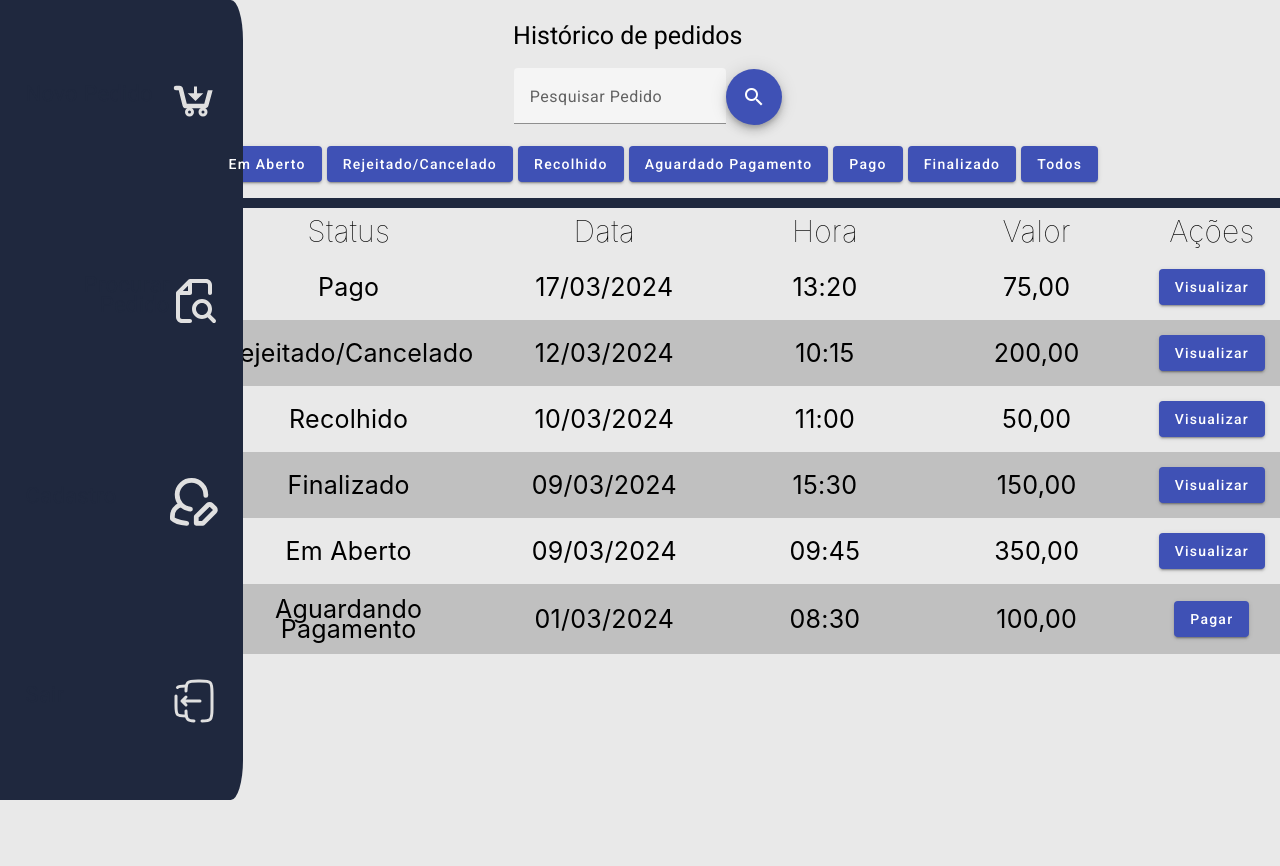
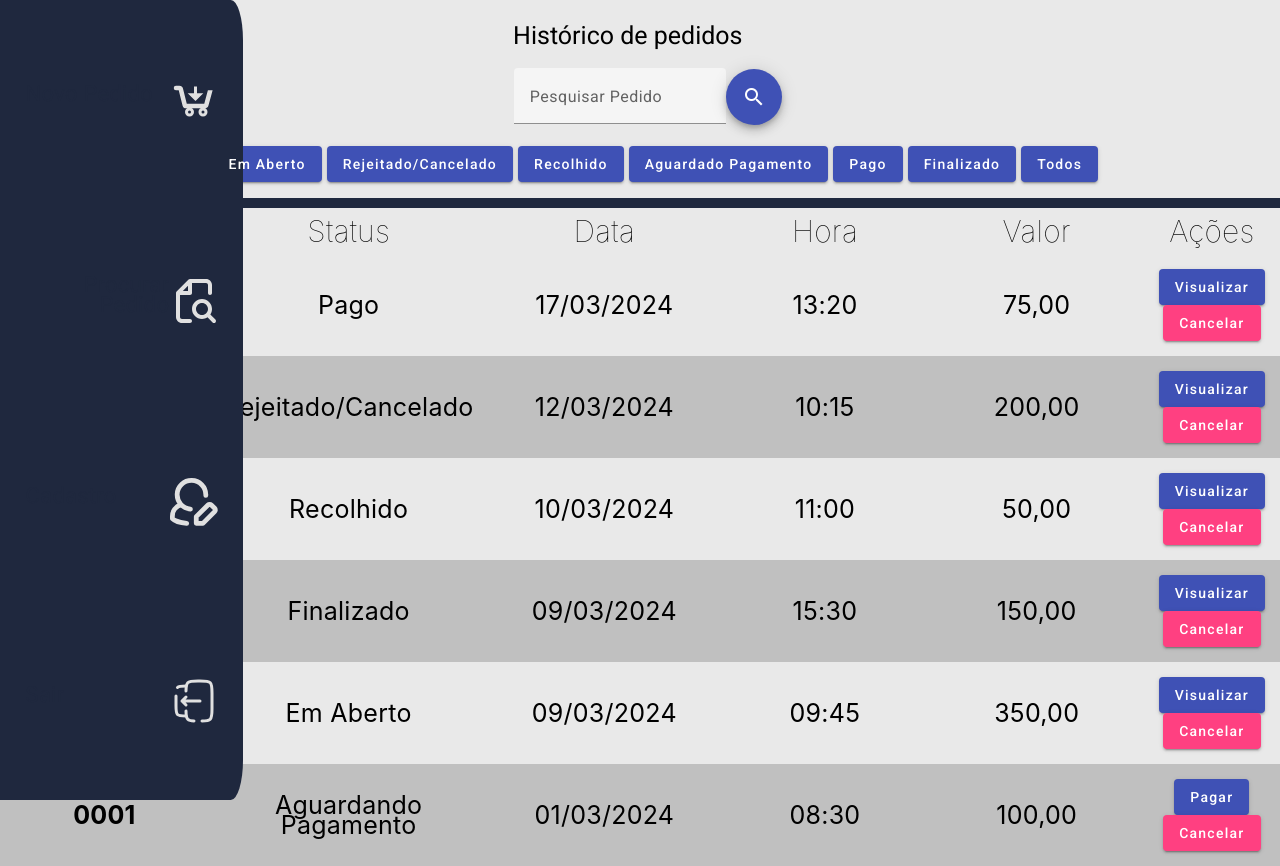
Before and after one commit to JanainaNogueira/Lavanderia-on-line, an Angular app: page /listar-pedido in a window 1280 px wide. Before the commit the page ends 800 px from the top, so only its background shows below. Built offline with nearby package versions, Linux system fonts and the light colour scheme.

Commit message:
Feat: Dialog Cancel

```diff
--- /dev/null
+++ b/src/app/cancel-dialog/cancel-dialog.component.html
@@ -0,0 +1 @@
+<p>cancel-dialog works!</p>
--- a/src/app/listar-pedido/listar-pedido.component.css
+++ b/src/app/listar-pedido/listar-pedido.component.css
@@ -57,3 +57,8 @@
     font-size: clamp(10px, 4vh, 25px);
 
   }
+
+  .cancel{
+    font-size: clamp(2px, 1vh, 25px);
+
+  }
--- a/src/app/listar-pedido/listar-pedido.component.html
+++ b/src/app/listar-pedido/listar-pedido.component.html
@@ -112,6 +112,13 @@
               >
                 Visualizar
               </button>
+              <button
+                mat-raised-button
+                color="accent"
+                (click)="openDialog(pedido.numero)"
+              >
+                Cancelar
+              </button>
             </td>
           </tr>
         </tbody>
--- a/src/app/listar-pedido/listar-pedido.component.ts
+++ b/src/app/listar-pedido/listar-pedido.component.ts
@@ -65,4 +65,7 @@ export class ListarPedidoComponent {
   redirectPayment(num: string){
     this.router.navigateByUrl(`/payment/${num}`);
   }
+  openDialog(num:string){
+
+  }
 }
```
Also changed, not shown: src/app/cancel-dialog/cancel-dialog.component.ts (added, +12 -0 lines), src/app/cancel-dialog/cancel-dialog.component.css (added), 1 other file (tests, documents, lock files or other folders).
